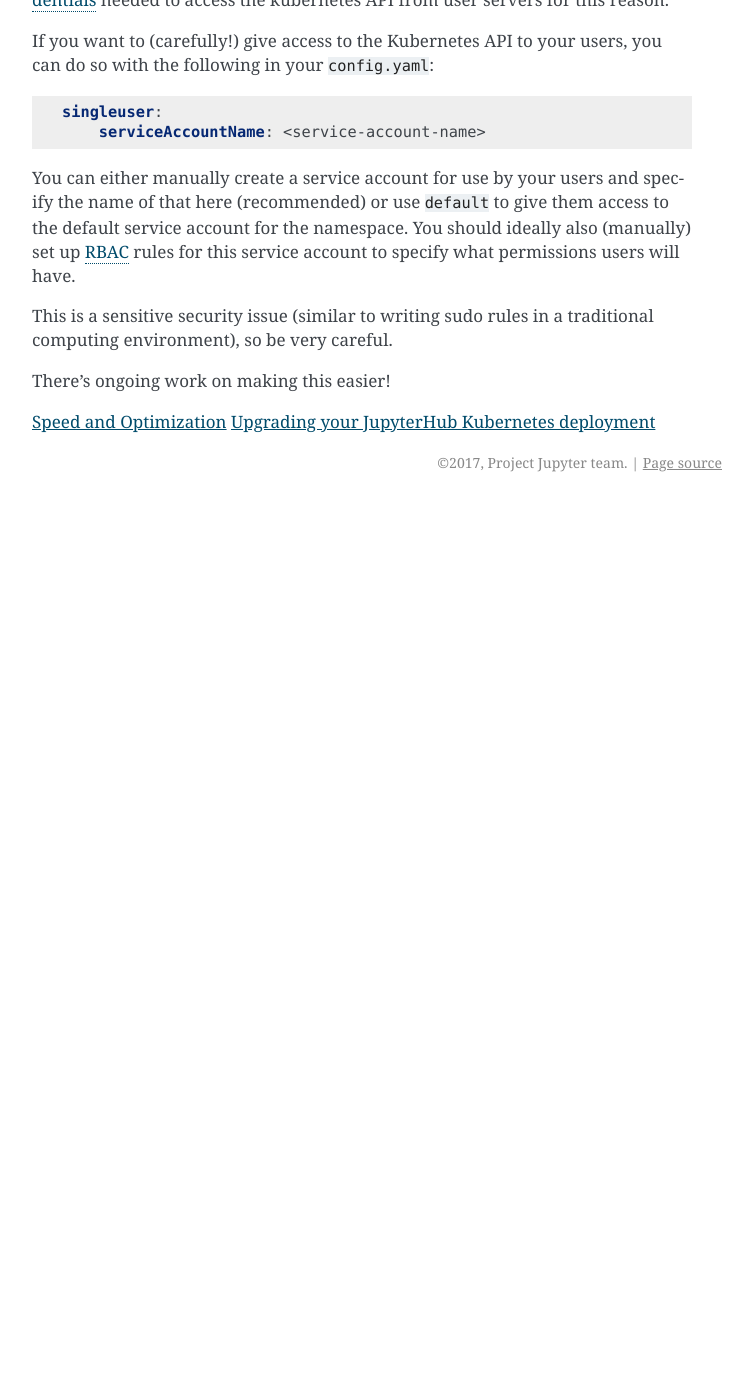
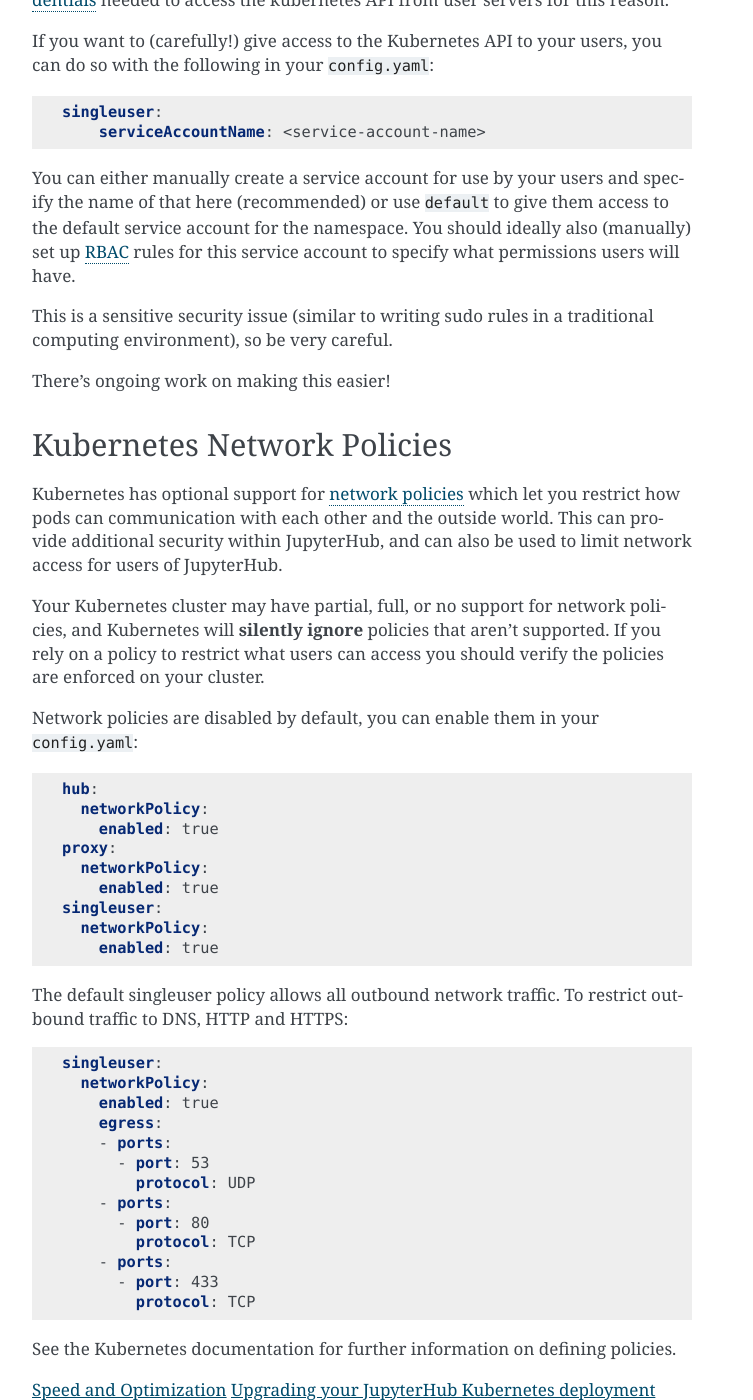
Before and after one commit to jupyterhub/zero-to-jupyterhub-k8s, a Sphinx documentation site: the page built from doc/source/security.md, in a window 1280 px wide and 1400 px high, scrolled down 3836 px. Shown: the whole window, without its empty margins (388-1141 px from the left). Built offline with Sphinx 7.4.7, drawn with Linux system fonts in a browser that asks for light colours; before the commit the page ends 4338 px from its top, so only the background shows below that; some of the changed text lies outside the part shown.

Commit message:
Document network policies

````diff
--- a/doc/source/security.md
+++ b/doc/source/security.md
@@ -155,3 +155,44 @@
 traditional computing environment), so be very careful.
 
 There's ongoing work on making this easier!
+
+
+## Kubernetes Network Policies
+
+Kubernetes has optional support for [network policies](https://kubernetes.io/docs/concepts/services-networking/network-policies/) which let you restrict how pods can communication with each other and the outside world. This can provide additional security within JupyterHub, and can also be used to limit network access for users of JupyterHub.
+
+Your Kubernetes cluster may have partial, full, or no support for network policies, and Kubernetes will **silently ignore** policies that aren't supported. If you rely on a policy to restrict what users can access you should verify the policies are enforced on your cluster.
+
+Network policies are disabled by default, you can enable them in your `config.yaml`:
+
+```yaml
+hub:
+  networkPolicy:
+    enabled: true
+proxy:
+  networkPolicy:
+    enabled: true
+singleuser:
+  networkPolicy:
+    enabled: true
+```
+
+The default singleuser policy allows all outbound network traffic. To restrict outbound traffic to DNS, HTTP and HTTPS:
+
+```yaml
+singleuser:
+  networkPolicy:
+    enabled: true
+    egress:
+    - ports:
+      - port: 53
+        protocol: UDP
+    - ports:
+      - port: 80
+        protocol: TCP
+    - ports:
+      - port: 433
+        protocol: TCP
+```
+
+See the Kubernetes documentation for further information on defining policies.
````
